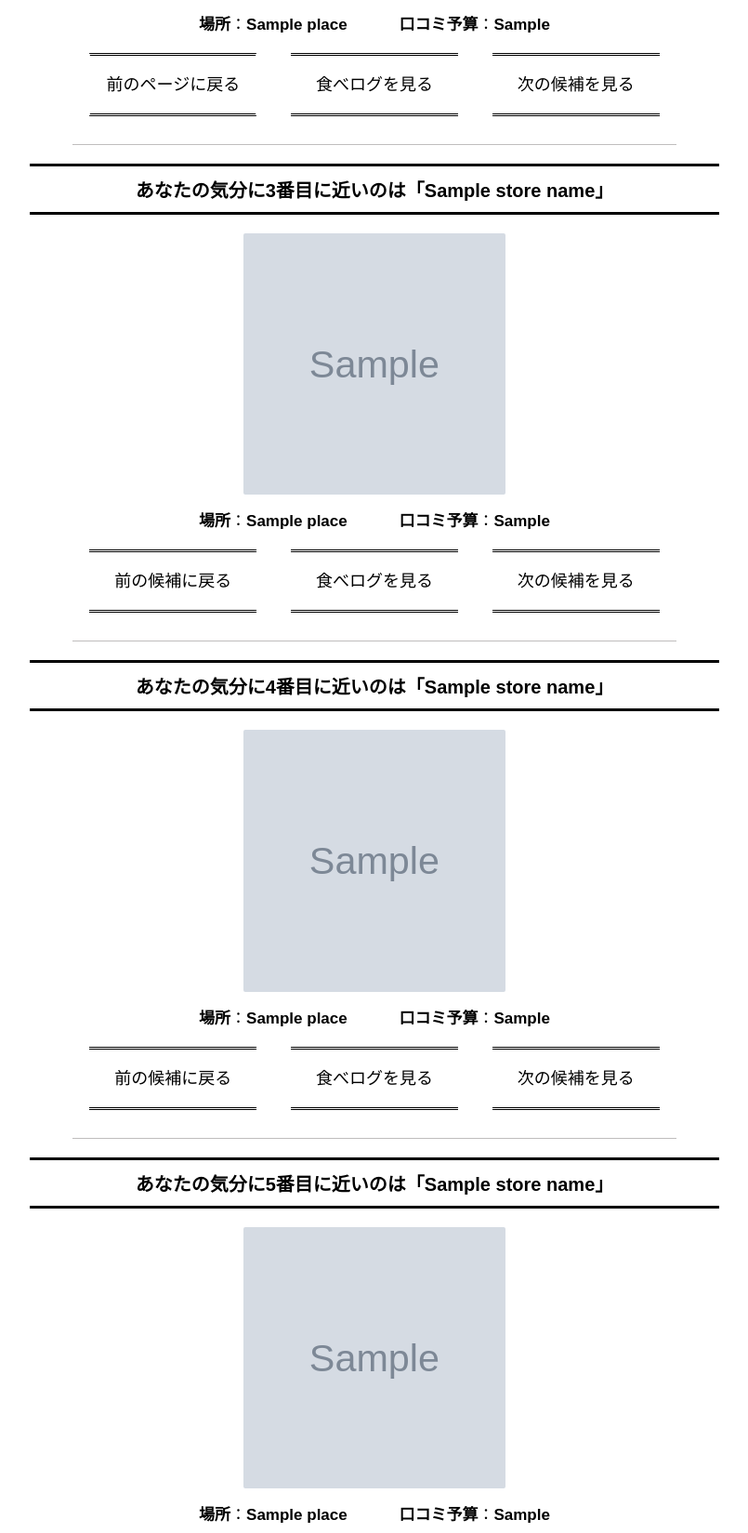
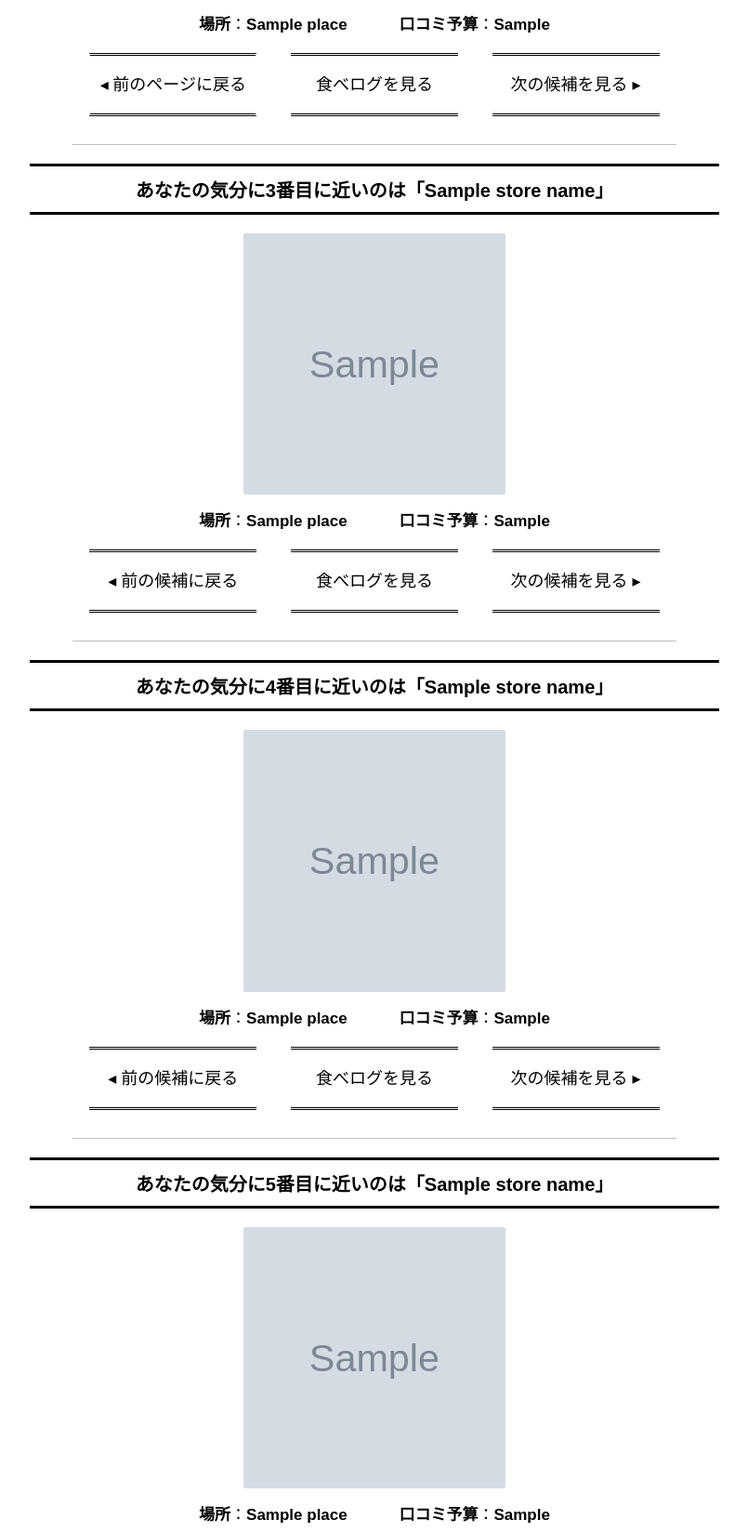
Before and after one commit to mizuokagakuto/izakaya_navi_fukuoka, a Flask app: template templates/result.html in a window 1280 px wide. Shown: the part 439-2088 px from the top of the page at 93% size, without its empty margins (237-1042 px from the left). Run offline with Flask 2, Linux system fonts and the light colour scheme; the template is opened without the code that fills it: most values are stand-ins (such as "Sample title", 1, 10 or a date in 2020); grey boxes marked "Sample" are stand-in pictures.

Commit message:
ui_modify

```diff
--- a/app.py
+++ b/app.py
@@ -1,8 +1,6 @@
 from flask import Flask, render_template, request, redirect, url_for, session
 from calculation import calculate_weightedsum
 from flask_session import Session
-from redis import Redis
-import os
 
 app = Flask(__name__)
 app.config["SECRET_KEY"] = "your_secret_key"  # セッションデータ暗号化用のキー
--- a/requirements.txt
+++ b/requirements.txt
@@ -1,6 +1,5 @@
 gunicorn==20.0.4       # 必ず必要なので記載する
 flask-session==0.6.0
-redis==3.5.3
 Flask>=2.1.0
 werkzeug>=2.1.0
 numpy==1.23.5
--- a/static/css/style.css
+++ b/static/css/style.css
@@ -621,8 +621,6 @@ select {
   width: 80%;
   display: inline-block;
   text-align: center;
-  padding-top: 60px;
-  margin-top:-60px;
 }
 .result_item h2 {
   margin: 10px auto;
@@ -640,10 +638,13 @@ select {
 }
 .result_btn{
   display: inline-block;
-  width: 100%;
+  overflow: hidden;
+  width: 22vw;
+  padding: 0;
 }
 .result_item img:hover {
-  opacity: 0.8;
+  transform:scale(1.1,1.1);
+  transition:1s all;
 }
 .result_btn img{
   margin: 0 auto;
--- a/templates/calculation.html
+++ b/templates/calculation.html
@@ -117,7 +117,7 @@
             </div>
         </section>
         <div class="click_btn">
-            <input type="submit" value='お店を見つける'>
+            <input type="submit" value='お店を見つける ▸'>
         </div>
     </form>
 </main>
--- a/templates/index.html
+++ b/templates/index.html
@@ -31,7 +31,7 @@
         </div>
         <div class="click_btn">
             <h3>今すぐ探したい方はこちら</h3>
-            <a  href = "/calc">居酒屋を探す▼</a>
+            <a  href = "/calc">▸ 居酒屋を探す</a>
         </div>
     </section >
     <section  class="concept" id="concept">
@@ -195,7 +195,7 @@
     <section  class="page_move" id="page_move">
         <h1>ぜひ使ってみてください</h1>
         <div class="click_btn">
-            <a  href = "/calc">居酒屋を探す▼</a>
+            <a  href = "/calc">▸ 居酒屋を探す</a>
         </div>
     </section >
 </main>
--- a/templates/result.html
+++ b/templates/result.html
@@ -18,19 +18,19 @@
     {% if output["pickup_count"] != 0 %}
     <div class="result_btn3" >
       <form action="/result_less" method="POST">
-        <button onclick="handleBack()">前のページに戻る</button>
+        <button onclick="handleBack()">◂ 前のページに戻る</button>
       </form>
     </div>
     {% else %}
     <div class="result_btn3" >
-      <a href="/calc">前のページに戻る</a>
+      <a href="/calc">◂ 前のページに戻る</a>
     </div>
     {% endif %}
     <div class="result_btn3" >
       <a href="{{output["link_url"][0]}}" target="_blank">食べログを見る</a>
     </div>
     <div class="result_btn3" >
-      <a href="/result#result2" class="jump_point">次の候補を見る</a>
+      <a href="/result#result2" class="jump_point">次の候補を見る ▸</a>
     </div>
   </div>
   {% endif %}
@@ -49,13 +49,13 @@
   </div>
   <div class="result_navi" >
     <div class="result_btn3" >
-      <a href="/result#result1" class="jump_point">前の候補に戻る</a>
+      <a href="/result#result1" class="jump_point">◂ 前の候補に戻る</a>
     </div>
     <div class="result_btn3" >
       <a href="{{output["link_url"][1]}}" target="_blank">食べログを見る</a>
     </div>
     <div class="result_btn3" >
-      <a href="/result#result3" class="jump_point">次の候補を見る</a>
+      <a href="/result#result3" class="jump_point">次の候補を見る ▸</a>
     </div>
   </div>
   {% endif %}
@@ -73,13 +73,13 @@
   </div>
   <div class="result_navi">
     <div class="result_btn3" >
-      <a href="/result#result2" class="jump_point">前の候補に戻る</a>
+      <a href="/result#result2" class="jump_point">◂ 前の候補に戻る</a>
     </div>
     <div class="result_btn3" >
       <a href="{{output["link_url"][2]}}" target="_blank">食べログを見る</a>
     </div>
     <div class="result_btn3" >
-      <a href="/result#result4" class="jump_point">次の候補を見る</a>
+      <a href="/result#result4" class="jump_point">次の候補を見る ▸</a>
     </div>
   </div>
   {% endif %}
@@ -97,13 +97,13 @@
   </div>
   <div class="result_navi">
     <div class="result_btn3" >
-      <a href="/result#result3" class="jump_point">前の候補に戻る</a>
+      <a href="/result#result3" class="jump_point">◂ 前の候補に戻る</a>
     </div>
     <div class="result_btn3" >
       <a href="{{output["link_url"][3]}}" target="_blank">食べログを見る</a>
     </div>
     <div class="result_btn3" >
-      <a href="/result#result5" class="jump_point">次の候補を見る</a>
+      <a href="/result#result5" class="jump_point">次の候補を見る ▸</a>
     </div>
   </div>
   {% endif %}
@@ -121,13 +121,13 @@
   </div>
   <div class="result_navi">
     <div class="result_btn3" >
-      <a href="/result#result4" class="jump_point">前の候補に戻る</a>
+      <a href="/result#result4" class="jump_point">◂ 前の候補に戻る</a>
     </div>
     <div class="result_btn3" >
       <a href="{{output["link_url"][4]}}" target="_blank">食べログを見る</a>
     </div>
     <div class="result_btn3" >
-      <a href="/result#result6" class="jump_point">次の候補を見る</a>
+      <a href="/result#result6" class="jump_point">次の候補を見る ▸</a>
     </div>
   </div>
   {% endif %}
@@ -143,13 +143,13 @@
   </div>
   <div class="result_navi">
     <div class="result_btn3" >
-      <a href="/result#result5" class="jump_point">前の候補に戻る</a>
+      <a href="/result#result5" class="jump_point">◂ 前の候補に戻る</a>
     </div>
     <div class="result_btn3" >
       <a href="{{output["link_url"][5]}}" target="_blank">食べログを見る</a>
     </div>
     <div class="result_btn3" >
-      <a href="/result#result7" class="jump_point">次の候補を見る</a>
+      <a href="/result#result7" class="jump_point">次の候補を見る ▸</a>
     </div>
   </div>
   {% endif %}
@@ -165,13 +165,13 @@
   </div>
   <div class="result_navi">
     <div class="result_btn3" >
-      <a href="/result#result6" class="jump_point">前の候補に戻る</a>
+      <a href="/result#result6" class="jump_point">◂ 前の候補に戻る</a>
     </div>
     <div class="result_btn3" >
       <a href="{{output["link_url"][6]}}" target="_blank">食べログを見る</a>
     </div>
     <div class="result_btn3" >
-      <a href="/result#result8" class="jump_point">次の候補を見る</a>
+      <a href="/result#result8" class="jump_point">次の候補を見る ▸</a>
     </div>
   </div>
   {% endif %}
@@ -187,13 +187,13 @@
   </div>
   <div class="result_navi">
     <div class="result_btn3" >
-      <a href="/result#result7" class="jump_point">前の候補に戻る</a>
+      <a href="/result#result7" class="jump_point">◂ 前の候補に戻る</a>
     </div>
     <div class="result_btn3" >
       <a href="{{output["link_url"][7]}}" target="_blank">食べログを見る</a>
     </div>
     <div class="result_btn3" >
-      <a href="/result#result9" class="jump_point">次の候補を見る</a>
+      <a href="/result#result9" class="jump_point">次の候補を見る ▸</a>
     </div>
   </div>
   {% endif %}
@@ -209,13 +209,13 @@
   </div>
   <div class="result_navi">
     <div class="result_btn3" >
-      <a href="/result#result8" class="jump_point">前の候補に戻る</a>
+      <a href="/result#result8" class="jump_point">◂ 前の候補に戻る</a>
     </div>
     <div class="result_btn3" >
       <a href="{{output["link_url"][8]}}" target="_blank">食べログを見る</a>
     </div>
     <div class="result_btn3" >
-      <a href="/result#result10" class="jump_point">次の候補を見る</a>
+      <a href="/result#result10" class="jump_point">次の候補を見る ▸</a>
     </div>
   </div>
   {% endif %}
@@ -231,7 +231,7 @@
   </div>
   <div class="result_navi">
     <div class="result_btn3" >
-      <a href="/result#result9" class="jump_point">前の候補に戻る</a>
+      <a href="/result#result9" class="jump_point">◂ 前の候補に戻る</a>
     </div>
     <div class="result_btn3" >
       <a href="{{output["link_url"][9]}}" target="_blank">食べログを見る</a>
@@ -248,21 +248,21 @@
     {% if output["pickup_count"] != 0 %}
     <div class="result_btn2" >
       <form action="/result_less" method="POST">
-        <button onclick="handleBack()">前のページに戻る</button>
+        <button onclick="handleBack()">◂ 前のページに戻る</button>
       </form>
     </div>
     {% else %}
     <div class="result_btn2" >
-      <a href="/calc">前のページに戻る</a>
+      <a href="/calc">◂ 前のページに戻る</a>
     </div>
     {% endif %}
     <div class="result_btn2" >
-      <form action="/result_more" method="POST">
-        <button onclick="handleClick()">次のページを見る</button>
-      </form>
+      <a href="/calc">重要度を編集</a>
     </div>
     <div class="result_btn2" >
-      <a href="/calc">重要度を編集</a>
+      <form action="/result_more" method="POST">
+        <button onclick="handleClick()">次のページを見る ▸</button>
+      </form>
     </div>
   </section>
 
```
Also changed, not shown: 1 other file.
